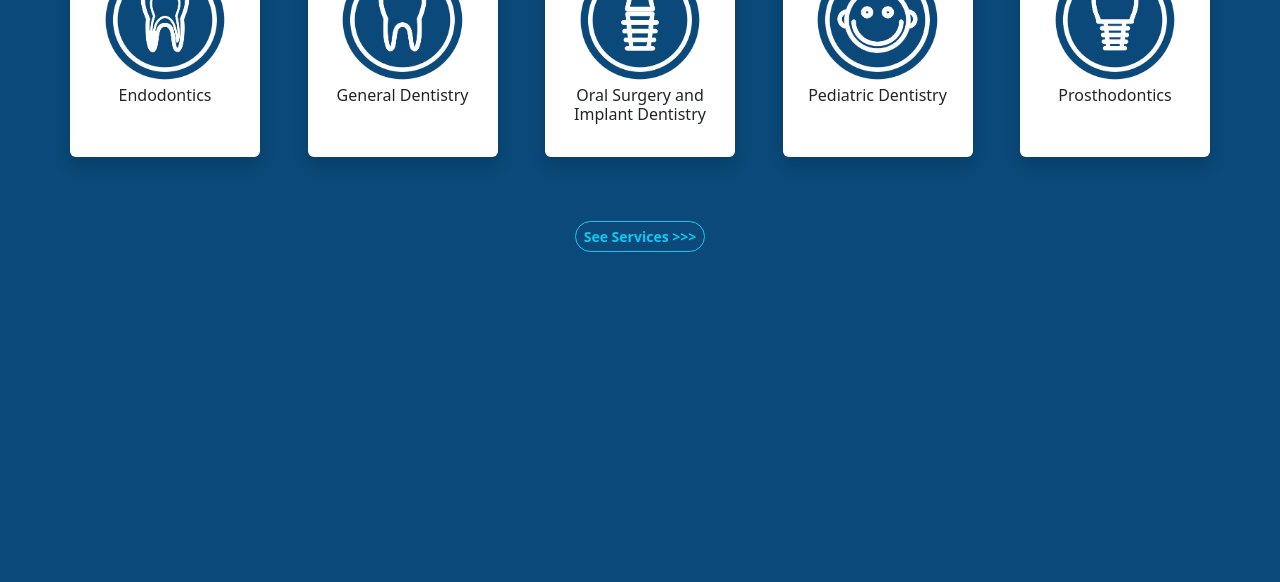
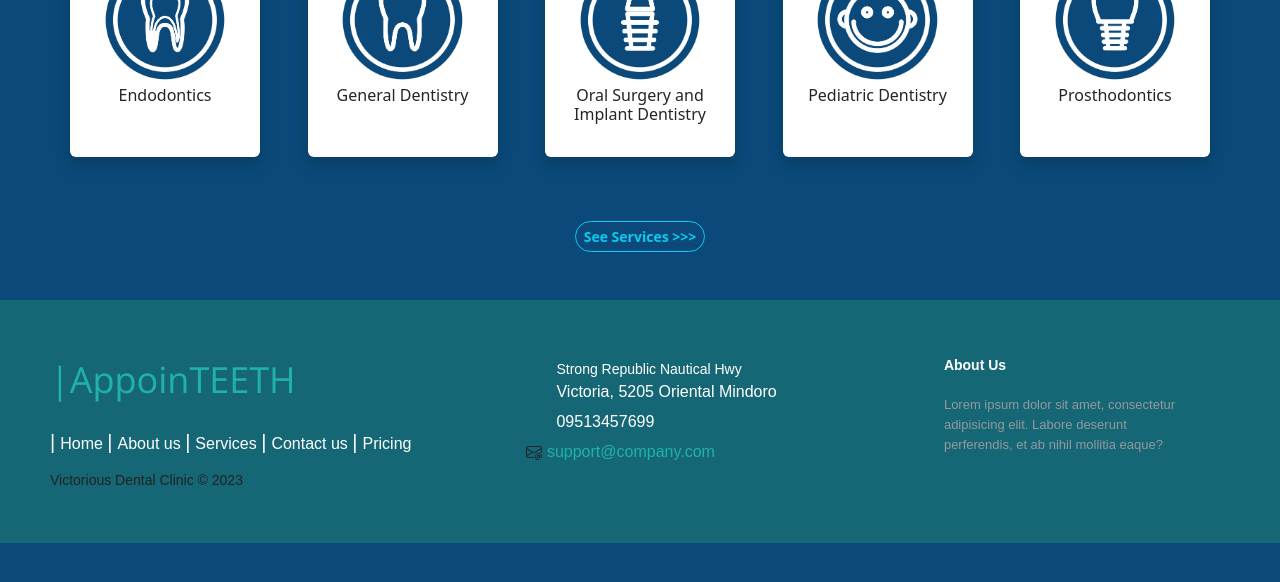
Before and after one commit to rhoelDEYN/MP1, a website: page index.html in a window 1280 px wide. Shown: the part 998-1580 px from the top of the page. After the commit the page ends 1541 px from the top, so only its background shows below. Drawn offline with nearby package versions, Linux system fonts and the light colour scheme; some packages are replaced by stand-ins of ours; a script that the page names is missing; a web font is replaced by a local one.

Commit message:
I added footer and bootstrap icons

```diff
--- /dev/null
+++ b/footer.css
@@ -0,0 +1,189 @@
+@import url(https://fonts.googleapis.com/css?family=Open+Sans:400,500,300,700);
+
+footer {
+    font-family: Open Sans;
+}
+
+
+
+.footer-distributed{
+    background: #166775;
+    box-shadow: 0 1px 1px 0 rgba(0, 0, 0, 0.12);
+    box-sizing: border-box;
+    width: 100%;
+    text-align: left;
+    font: bold 16px sans-serif;
+    padding: 55px 50px;
+}
+
+.footer-distributed .footer-left,
+.footer-distributed .footer-center,
+.footer-distributed .footer-right{
+    display: inline-block;
+    vertical-align: top;
+}
+
+/* Footer left */
+
+.footer-distributed .footer-left{
+    width: 40%;
+}
+
+/* The company logo */
+
+.footer-distributed h3{
+    color:  #ffffff;
+    font: normal 36px 'Open Sans', cursive;
+    margin: 0;
+}
+
+.footer-distributed h3 span{
+    color:  lightseagreen;
+}
+
+/* Footer links */
+
+.footer-distributed .footer-links{
+    color:  #ffffff;
+    margin: 20px 0 12px;
+    padding: 0;
+}
+
+.footer-distributed .footer-links a{
+    display:inline-block;
+    line-height: 1.8;
+    font-weight:400;
+    text-decoration: none;
+    color:  inherit;
+}
+
+.footer-distributed .footer-company-name{
+    color:  #222;
+    font-size: 14px;
+    font-weight: normal;
+    margin: 0;
+}
+
+/* Footer Center */
+
+.footer-distributed .footer-center{
+    width: 35%;
+}
+
+.footer-distributed .footer-center i{
+    background-color:  #33383b;
+    color: #ffffff;
+    font-size: 25px;
+    width: 38px;
+    height: 38px;
+    border-radius: 50%;
+    text-align: center;
+    line-height: 42px;
+    margin: 10px 15px;
+    vertical-align: middle;
+}
+
+.footer-distributed .footer-center i.fa-envelope{
+font-size: 17px;
+line-height: 38px;
+}
+
+.footer-distributed .footer-center p{
+    display: inline-block;
+    color: #ffffff;
+    font-weight:400;
+    vertical-align: middle;
+    margin:0;
+}
+
+.footer-distributed .footer-center p span{
+    display:block;
+    font-weight: normal;
+    font-size:14px;
+    line-height:2;
+}
+
+.footer-distributed .footer-center p a{
+    color:  lightseagreen;
+    text-decoration: none;;
+}
+
+.footer-distributed .footer-links a:before {
+    content: "|";
+    font-weight:300;
+    font-size: 20px;
+    left: 0;
+    color: #fff;
+    display: inline-block;
+    padding-right: 5px;
+}
+
+.footer-distributed .footer-links .link-1:before {
+    content: none;
+}
+
+/* Footer Right */
+
+.footer-distributed .footer-right{
+    width: 20%;
+}
+
+.footer-distributed .footer-company-about{
+    line-height: 20px;
+    color:  #92999f;
+    font-size: 13px;
+    font-weight: normal;
+    margin: 0;
+}
+
+.footer-distributed .footer-company-about span{
+    display: block;
+    color:  #ffffff;
+    font-size: 14px;
+    font-weight: bold;
+    margin-bottom: 20px;
+}
+
+.footer-distributed .footer-icons{
+    margin-top: 25px;
+}
+
+.footer-distributed .footer-icons a{
+    display: inline-block;
+    width: 35px;
+    height: 35px;
+    cursor: pointer;
+    background-color:  #33383b;
+    border-radius: 2px;
+
+    font-size: 20px;
+    color: #ffffff;
+    text-align: center;
+    line-height: 35px;
+
+    margin-right: 3px;
+    margin-bottom: 5px;
+}
+
+/* If you don't want the footer to be responsive, remove these media queries */
+
+@media (max-width: 880px) {
+
+.footer-distributed{
+    font: bold 14px sans-serif;
+}
+
+.footer-distributed .footer-left,
+.footer-distributed .footer-center,
+.footer-distributed .footer-right{
+    display: block;
+    width: 100%;
+    margin-bottom: 40px;
+    text-align: center;
+}
+
+.footer-distributed .footer-center i{
+    margin-left: 0;
+}
+
+}
--- a/index.html
+++ b/index.html
@@ -4,6 +4,7 @@
     <meta charset="UTF-8">
     <meta name="viewport" content="width=device-width, initial-scale=1.0">
     <link rel="stylesheet" href="styles.css">
+    <link rel="stylesheet" href="footer.css">
     <link rel="preconnect" href="https://fonts.googleapis.com">
     <link rel="preconnect" href="https://fonts.gstatic.com" crossorigin>
     <link href="https://fonts.googleapis.com/css2?family=Ysabeau+SC:wght@400;600;700;900&display=swap" rel="stylesheet">
@@ -142,6 +143,55 @@
         </div>
     </div>
 
+    <!--Footer Section-->
+    <footer class="footer-distributed mt-5">
+        <div class="footer-left">
+            <h3><span>|AppoinTEETH</span></h3>
+            <p class="footer-links">
+                <a href="#">Home</a>
+                <a href="#">About us</a>
+                <a href="#">Services</a>
+                <a href="#">Contact us</a>
+                <a href="#">Pricing</a>
+            </p>
+
+            <p class="footer-company-name">Victorious Dental Clinic © 2023</p>
+        </div>
+
+        <div class="footer-center">
+
+            <div>
+            <i class="fa fa-map-marker"></i>
+            <p><span>Strong Republic Nautical Hwy</span> Victoria, 5205 Oriental Mindoro</p>
+            </div>
+
+            <div>
+                <i class="fa fa-phone"></i>
+                <p>09513457699</p>
+
+            </div>
+
+            <div>
+                <svg xmlns="http://www.w3.org/2000/svg" width="16" height="16" fill="currentColor" class="bi bi-envelope-at" viewBox="0 0 16 16">
+                    <path d="M2 2a2 2 0 0 0-2 2v8.01A2 2 0 0 0 2 14h5.5a.5.5 0 0 0 0-1H2a1 1 0 0 1-.966-.741l5.64-3.471L8 9.583l7-4.2V8.5a.5.5 0 0 0 1 0V4a2 2 0 0 0-2-2H2Zm3.708 6.208L1 11.105V5.383l4.708 2.825ZM1 4.217V4a1 1 0 0 1 1-1h12a1 1 0 0 1 1 1v.217l-7 4.2-7-4.2Z"/>
+                    <path d="M14.247 14.269c1.01 0 1.587-.857 1.587-2.025v-.21C15.834 10.43 14.64 9 12.52 9h-.035C10.42 9 9 10.36 9 12.432v.214C9 14.82 10.438 16 12.358 16h.044c.594 0 1.018-.074 1.237-.175v-.73c-.245.11-.673.18-1.18.18h-.044c-1.334 0-2.571-.788-2.571-2.655v-.157c0-1.657 1.058-2.724 2.64-2.724h.04c1.535 0 2.484 1.05 2.484 2.326v.118c0 .975-.324 1.39-.639 1.39-.232 0-.41-.148-.41-.42v-2.19h-.906v.569h-.03c-.084-.298-.368-.63-.954-.63-.778 0-1.259.555-1.259 1.4v.528c0 .892.49 1.434 1.26 1.434.471 0 .896-.227 1.014-.643h.043c.118.42.617.648 1.12.648Zm-2.453-1.588v-.227c0-.546.227-.791.573-.791.297 0 .572.192.572.708v.367c0 .573-.253.744-.564.744-.354 0-.581-.215-.581-.8Z"/>
+                </svg>
+                <p><a href="">support@company.com</a></p>
+            </div>
+
+        </div>
+
+        <div class="footer-right">
+            <p class="footer-company-about">
+            <span>About Us</span>
+            Lorem ipsum dolor sit amet, consectetur adipisicing elit. Labore deserunt perferendis, et ab nihil mollitia eaque?
+            </p>
+            <div class="footer-icons">
+
+            </div>
+        </div>
+    </footer>
+
     <!--LOGIN FORM MODAL-->
     <div class="modal fade" id="loginModal" data-bs-backdrop="static" data-bs-keyboard="false" tabindex="-1" aria-labelledby="staticBackdropLabel" aria-hidden="true">
         <div class="modal-dialog">
--- a/package.json
+++ b/package.json
@@ -1,6 +1,7 @@
 {
   "dependencies": {
     "bootstrap": "^5.3.0",
-    "sweetalert2": "^11.7.12"
+    "bootstrap-icons": "^1.10.5",
+    "sweetalert2": "^11.4.8"
   }
 }
--- a/styles.css
+++ b/styles.css
@@ -9,9 +9,6 @@
         font-family: 'Ysabeau SC', sans-serif;
     }
 
-    body{
-        height: 3000px;
-    }
     .costum-bg{
         background-color: rgb(10,73,121);
     }
```
Also changed, not shown: 1 other file.
